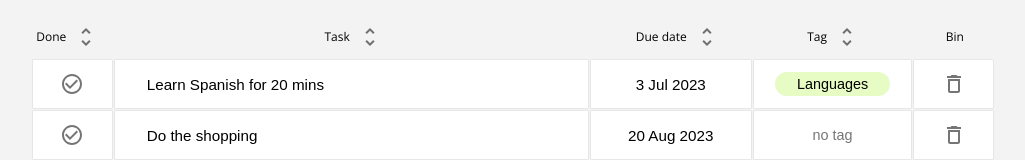
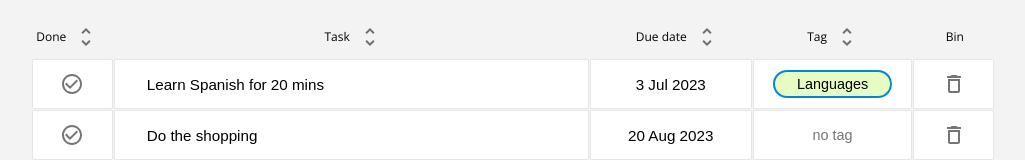
Before and after one commit to thepierrre/to-do-app, a React (Vite) app: page / in a window 1280 px wide. In both pictures the pointer is over the input 959 px from the left and 392 px from the top of the page. Shown: the part 308-468 px from the top of the page, without its empty margins (127-1152 px from the left). Built offline with nearby package versions, Linux system fonts and the light colour scheme.

Commit message:
add on hover to tag

```diff
--- a/src/components/TaskList/SingleTask.css
+++ b/src/components/TaskList/SingleTask.css
@@ -79,6 +79,10 @@
   border: none;
 }
 
+.tag-inner:hover {
+  border: 2px solid #0288d1;
+}
+
 .empty {
   background-color: transparent;
   padding: 0;
```
